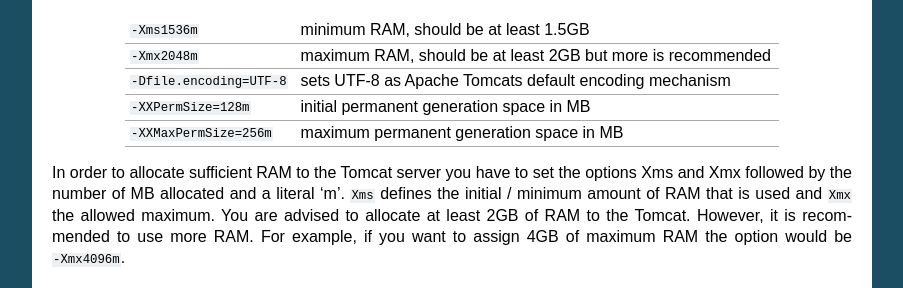
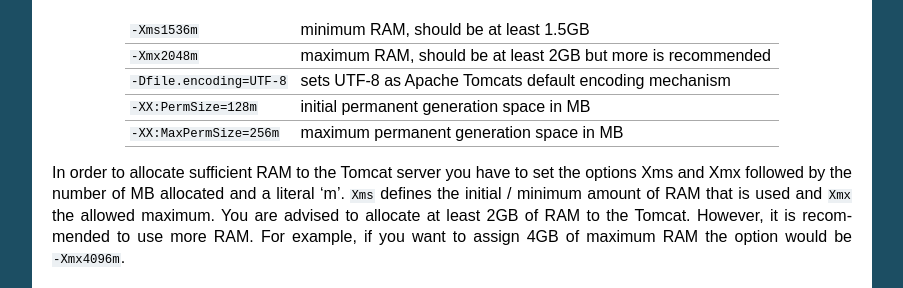
Before and after one commit to gitter-badger/admin-docs, a Sphinx documentation site: the page built from docs/source/installation.rst, in a window 1280 px wide and 900 px high, scrolled down 2920 px. Shown: the part 159-447 px from the top of the window, without its empty margins (198-1101 px from the left). Built offline with Sphinx 7.4.7, drawn with Linux system fonts in a browser that asks for light colours.

Commit message:
fixed a typo in the tomcat installation section

```diff
--- a/docs/source/installation.rst
+++ b/docs/source/installation.rst
@@ -127,9 +127,9 @@ There are some Java options that need to be configured before starting the Tomca
 +---------------------------+-----------------------------------------------------------------+
 | ``-Dfile.encoding=UTF-8`` | sets UTF-8 as Apache Tomcats default encoding mechanism         |
 +---------------------------+-----------------------------------------------------------------+
-| ``-XXPermSize=128m``      | initial permanent generation space in MB                        |
+| ``-XX:PermSize=128m``     | initial permanent generation space in MB                        |
 +---------------------------+-----------------------------------------------------------------+
-| ``-XXMaxPermSize=256m``   | maximum permanent generation space in MB                        |
+| ``-XX:MaxPermSize=256m``  | maximum permanent generation space in MB                        |
 +---------------------------+-----------------------------------------------------------------+
 
 In order to allocate sufficient RAM to the Tomcat server you have to set the options Xms and Xmx followed by the number of MB allocated and a literal ‘m’. ``Xms`` defines the initial / minimum amount of RAM that is used and ``Xmx`` the allowed maximum. You are advised to allocate at least 2GB of RAM to the Tomcat. However, it is recommended to use more RAM. For example, if you want to assign 4GB of maximum RAM the option would be ``-Xmx4096m``\ .
```
Also changed, not shown: 4 other files.
